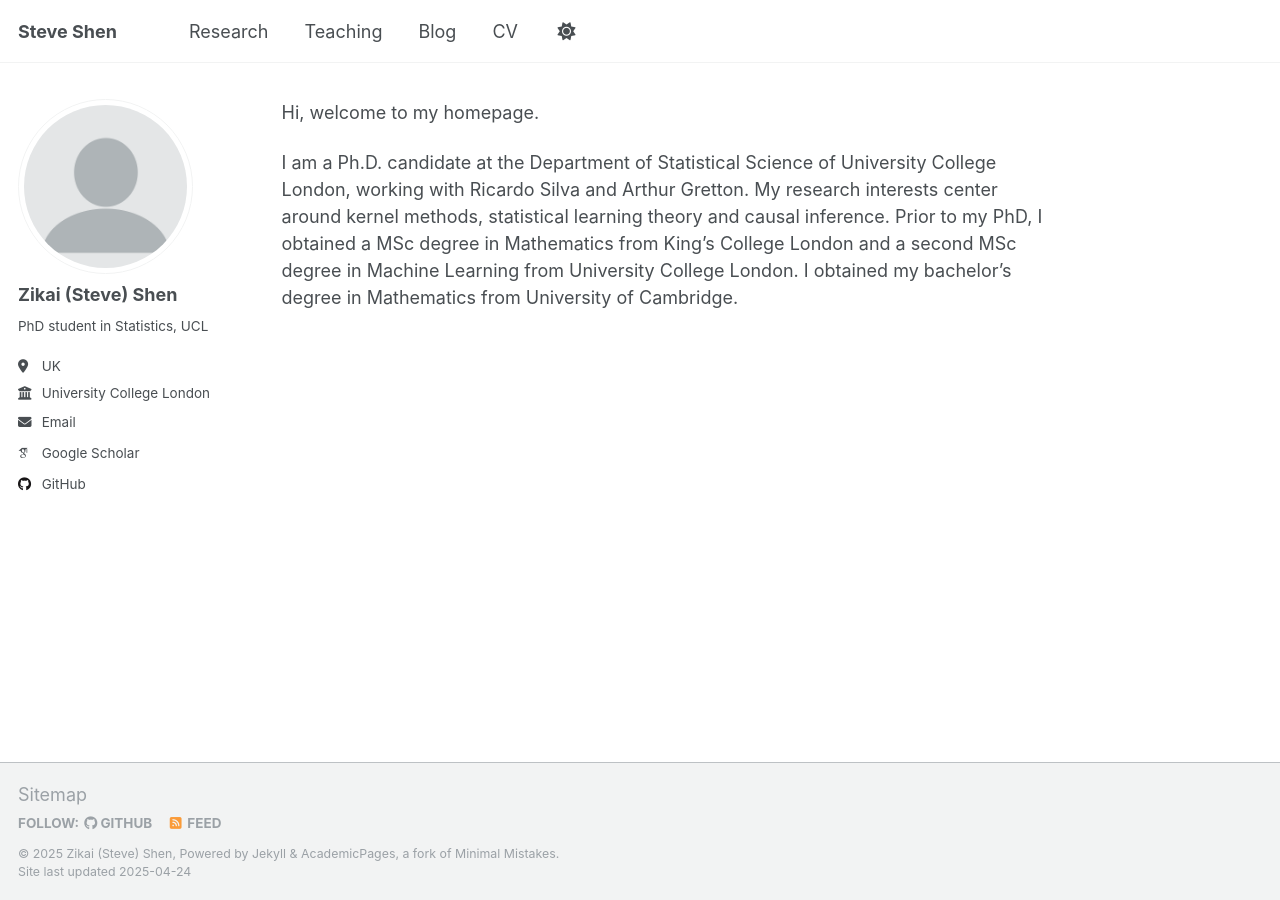
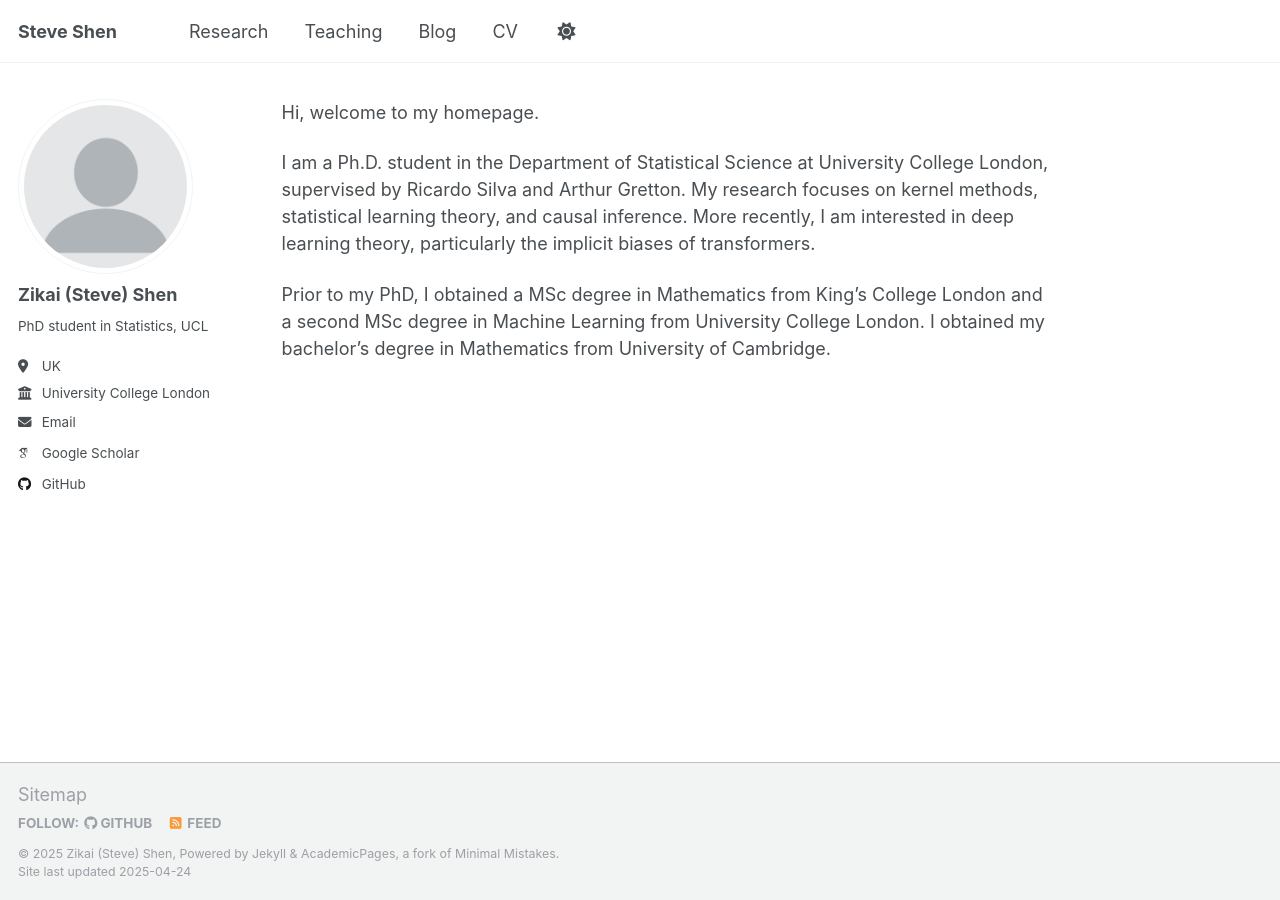
Before and after one commit to stevezshen/stevezshen.github.io, a Jekyll site: the page built from _pages/about.md, in a window 1280 px wide. Built offline with Jekyll 4.4.1, drawn with Linux system fonts in a browser that asks for light colours; some web fonts are replaced.

Commit message:
Update about.md

```diff
--- a/_pages/about.md
+++ b/_pages/about.md
@@ -8,4 +8,6 @@ redirect_from:
 
 Hi, welcome to my homepage.
 
-I am a Ph.D. candidate at the Department of Statistical Science of University College London, working with Ricardo Silva and Arthur Gretton. My research interests center around kernel methods, statistical learning theory and causal inference. Prior to my PhD, I obtained a MSc degree in Mathematics from King's College London and a second MSc degree in Machine Learning from University College London. I obtained my bachelor's degree in Mathematics from University of Cambridge.
+I am a Ph.D. student in the Department of Statistical Science at University College London, supervised by Ricardo Silva and Arthur Gretton. My research focuses on kernel methods, statistical learning theory, and causal inference. More recently, I am interested in deep learning theory, particularly the implicit biases of transformers.
+
+Prior to my PhD, I obtained a MSc degree in Mathematics from King's College London and a second MSc degree in Machine Learning from University College London. I obtained my bachelor's degree in Mathematics from University of Cambridge.
```
